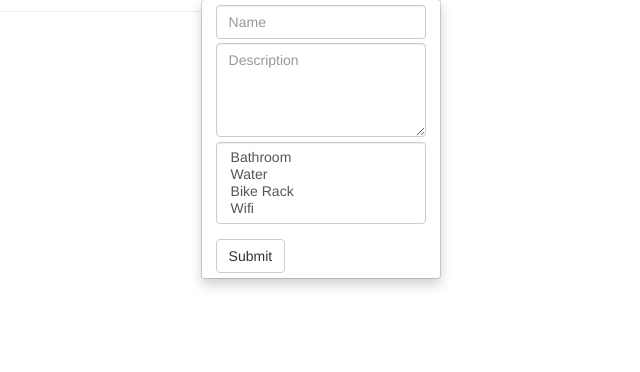
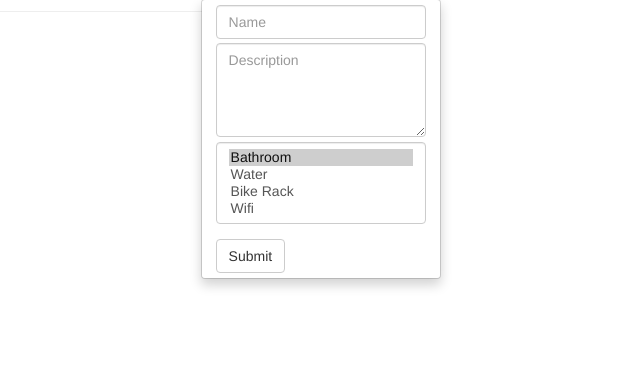
Before and after one commit to mhsaul/FindR, a Flask app: page /map in a window 1280 px wide, after a click on "New Location". Shown: the part 108-480 px from the top of the page, without its empty margins (582-1222 px from the left). Run offline with Flask 2, Linux system fonts and the light colour scheme; some libraries are stand-ins or nearby versions.

Commit message:
Updated map to place correct icon when placing new point

```diff
--- a/templates/map.html
+++ b/templates/map.html
@@ -28,25 +28,13 @@
                     <li><textarea class="form-control" placeholder="Description" rows="4" cols="35"></textarea>
                     <li>
                         <div class="form-group">
-                            <select class="form-control" id="sel1" size=4>
-                                <option>Bathroom</option>
-                                <option>Water</option>
-                                <option>Bike Rack</option>
-                                <option>Wifi</option>
+                            <select class="form-control" id="type" size=4>
+                                <option value="0" SELECTED>Bathroom</option>
+                                <option value="1">Water</option>
+                                <option value="2">Bike Rack</option>
+                                <option value="3">Wifi</option>
                             </select>
                         </div>
-                        <!--<div class="radio">
-                          <label><input id="bathroom" type="radio" name="optradio" checked="checked">Bathroom</label>
-                        </div>
-                        <div class="radio">
-                            <label><input id="water" type="radio" name="optradio">Water Fountains</label>
-                        </div>
-                        <div class="radio">
-                              <label><input id="cycling" type="radio" name="optradio">Cycling</label>
-                        </div>
-                        <div class="radio">
-                              <label><input id="wifi" type="radio" name="optradio">Wifi</label>
-                        </div>-->
                     </li>
                     <li><input type="submit" class="btn btn-default" value="Submit"></li>
                     </form>
@@ -66,7 +54,9 @@
     console.log(icons.toilet)
 function getLocationClick() {
     google.maps.event.addListener(map, 'click', function(event) {
-       marker = new google.maps.Marker({position: event.latLng, map: map, icon: icons[0]});
+       var e = document.getElementById("type");
+       var type = e.options[e.selectedIndex].value;
+       marker = new google.maps.Marker({position: event.latLng, map: map, icon: icons[type]});
        latLng = {lat: marker.position.lat(), lng: marker.position.lng()}
        //console.log(latLng)
   });
```
